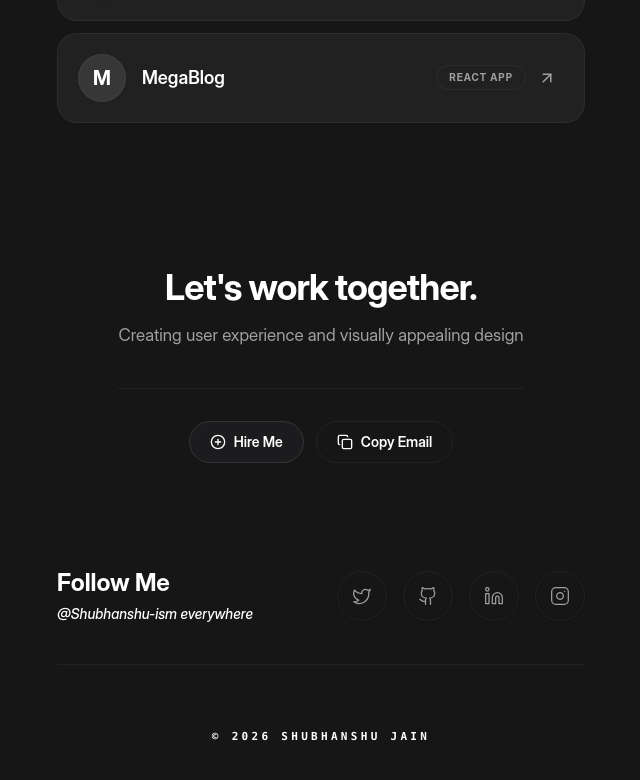
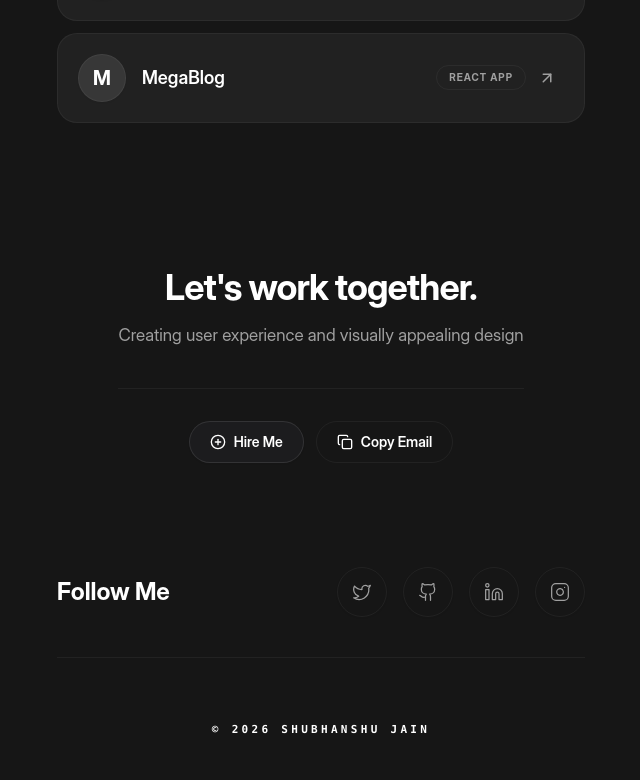
Before and after one commit to Shubhanshu-ism/Minimal-Portfolio-Shubhanshu, a React (Vite) app: page / in a window 1280 px wide. Shown: the part 1167-1947 px from the top of the page, without its empty margins (319-959 px from the left). Built offline with nearby package versions, Linux system fonts and the light colour scheme.

Commit message:
footer follow me corrected

```diff
--- a/src/components/Footer.jsx
+++ b/src/components/Footer.jsx
@@ -49,7 +49,7 @@ export const Footer = ({ showWorkTogether = true }) => {
             <section className="flex flex-col md:flex-row items-center justify-between gap-6 py-10 border-b border-subtle">
                 <div className="space-y-1 text-center md:text-left">
                     <h3 className="text-2xl font-bold text-accent">{userData.components.footer.followMeTitle}</h3>
-                    <p className="text-[14px] text-dim/80 italic font-medium">{userData.components.footer.followMeSubtitle}</p>
+                    {/* <p className="text-[14px] text-dim/80 italic font-medium">{userData.components.footer.followMeSubtitle}</p> */}
                 </div>
                 <div className="flex gap-4 justify-center">
                     <SocialIcon href={userData.socials.twitter} icon={<Twitter size={20} strokeWidth={1.5} />} />
```
